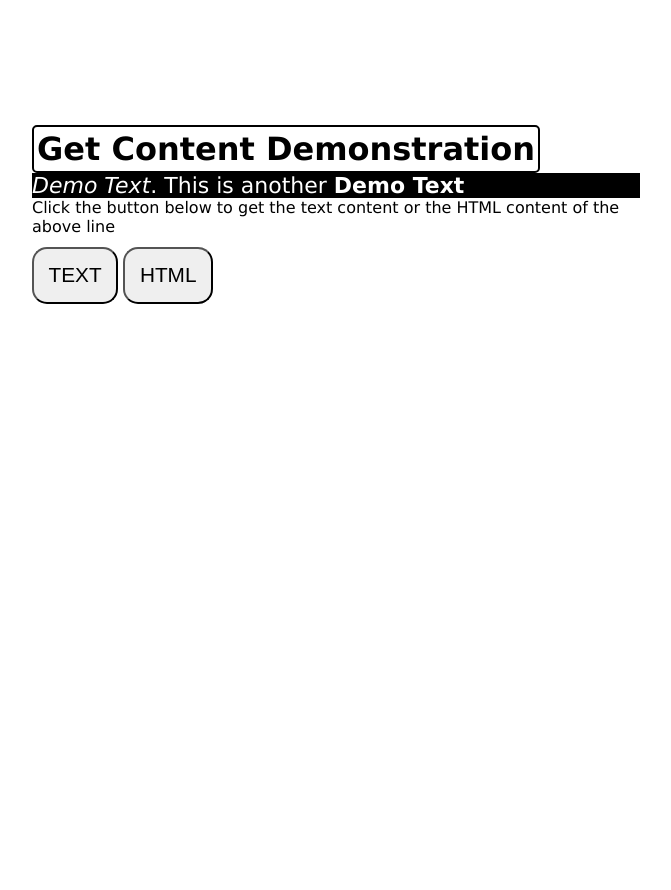
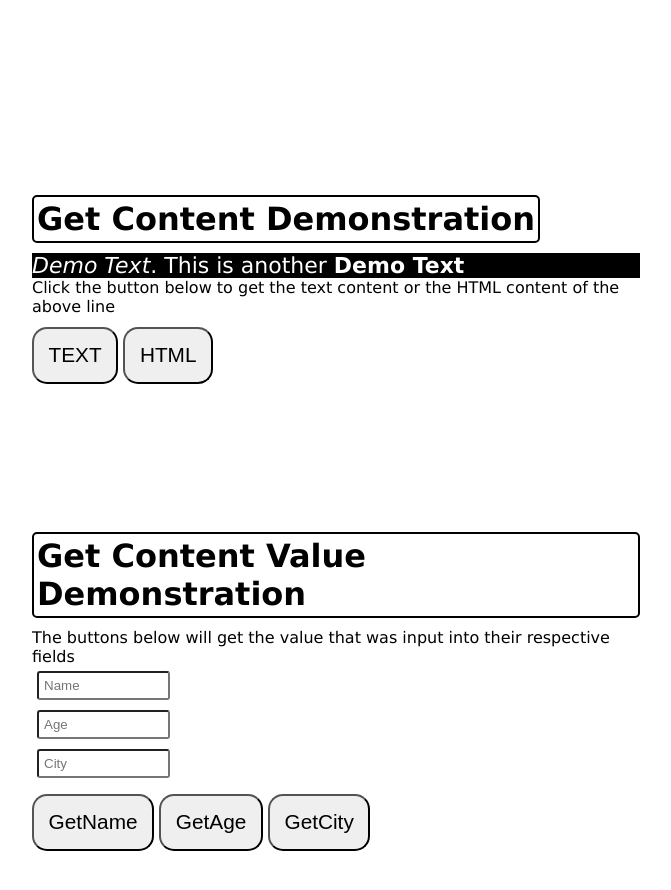
Before and after one commit to CaimeoAI/jQuery_Beginner, a plain HTML site: page index.html in a window 1280 px wide. Shown: the part 1380-2270 px from the top of the page, without its empty margins (304-975 px from the left). Before the commit the page ends 1806 px from the top, so only its background shows below. Drawn offline with nearby package versions, Linux system fonts and the light colour scheme.

Commit message:
added second part of GetContent demonstration

```diff
--- a/index.html
+++ b/index.html
@@ -44,6 +44,16 @@
             $("#getContentButtonHTML").click(function(){
                 alert($("#demoText").html())
             });
+
+            $("#getName").click(function(){
+                alert($("#name").val())
+            });
+            $("#getAge").click(function(){
+                alert($("#age").val())
+            });
+            $("#getCity").click(function(){
+                alert($("#city").val())
+            });
         });
     </script>
 </head>
@@ -88,5 +98,21 @@
         <button id="getContentButtonText">TEXT</button>
         <button id="getContentButtonHTML">HTML</button>
     </div>
+
+    <div id="divFive">
+        <h1>Get Content Value Demonstration</h1>
+        <p>The buttons below will get the value that was input into their respective fields</p>
+        <input type="text" id="name" placeholder="Name">
+        <input type="number" id="age" placeholder="Age">
+        <input type="text" id="city" placeholder="City">
+
+        <div>
+            <button id="getName">GetName</button>
+            <button id="getAge">GetAge</button>
+            <button id="getCity">GetCity</button>
+        </div>
+
+    </div>
+
 </body>
 </html>
--- a/style.css
+++ b/style.css
@@ -15,6 +15,7 @@ body{
 }
 
 h1{
+    margin: 10px 0px;
     width: fit-content;
     border: 2px solid black;
     border-radius: 5px;
@@ -32,10 +33,16 @@ button:hover{
     background-color: grey;
 }
 
-#divOne,#divTwo, #divThree, #divFour{
+#divOne,#divTwo, #divThree, #divFour, #divFive {
     width: 50vw;
     padding: 1em;
     margin: 2em;
+}
+
+#divFive {
+    display: flex;
+    flex-direction: column;
+
 }
 
 #animateDivContainer {
@@ -61,3 +68,10 @@ button:hover{
     color: white;
     font-size: 22px;
 }
+
+input {
+    padding: 5px;
+    margin: 5px;
+    border-radius: 3px;
+    width: 10em;
+}
```
